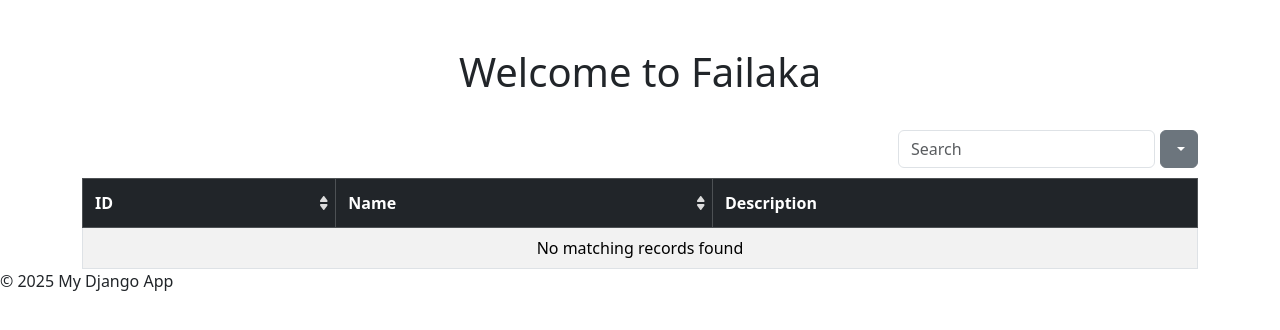
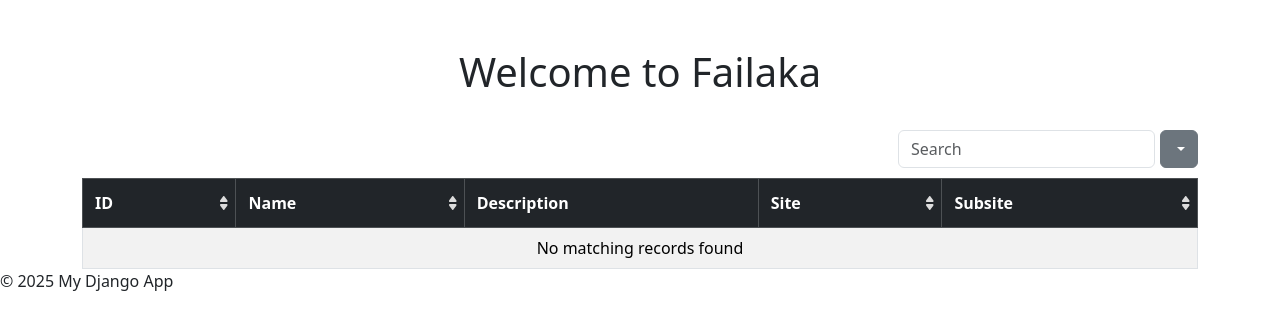
Before and after one commit to DaGuinci/failaka, a Django app: template client/templates/client/home.html in a window 1280 px wide. Shown: the part 104-434 px from the top of the page. Run offline with Django 4.2, Linux system fonts and the light colour scheme; the template is opened without the code that fills it, so the values that code supplies are empty; some libraries are stand-ins or nearby versions.

Commit message:
Add site and subsite fields to item table and serializer for enhanced item details

```diff
--- a/client/templates/client/home.html
+++ b/client/templates/client/home.html
@@ -24,6 +24,8 @@
                         <th data-field="id" data-sortable="true">ID</th>
                         <th data-field="name" data-sortable="true">Name</th>
                         <th data-field="description">Description</th>
+                        <th data-field="site" data-sortable="true">Site</th>
+                        <th data-field="subsite" data-sortable="true">Subsite</th>
                     </tr>
                 </thead>
                 <tbody>
@@ -32,6 +34,8 @@
                         <td>{{ item.id }}</td>
                         <td>{{ item.name }}</td>
                         <td>{{ item.description }}</td>
+                        <td>{{ item.site.name }}</td>
+                        <td>{{ item.subsite.name }}</td>
                     </tr>
                     {% endfor %}
                 </tbody>
--- a/entities/serializers/item_serializer.py
+++ b/entities/serializers/item_serializer.py
@@ -1,9 +1,12 @@
 from rest_framework import serializers
 from entities.models import Item
+from entities.serializers import SiteSerializer, SubsiteSerializer
 
 class ItemSerializer(serializers.ModelSerializer):
     author_name = serializers.SerializerMethodField()
     site_name = serializers.SerializerMethodField()
+    site = SiteSerializer(read_only=True)  # Utilise le serializer de Site pour le champ 'site'
+    subsite = SubsiteSerializer(read_only=True)  # Utilise le serializer de Subsite pour le champ 'subsite'
 
     class Meta:
         model = Item
```
